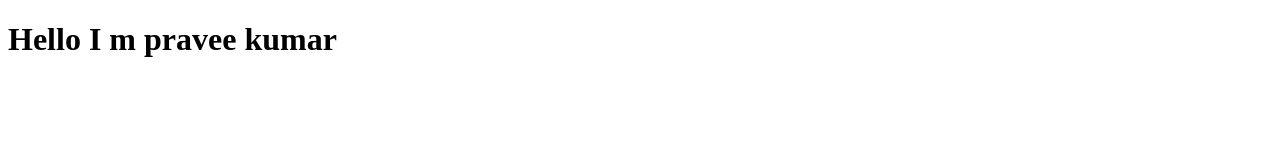
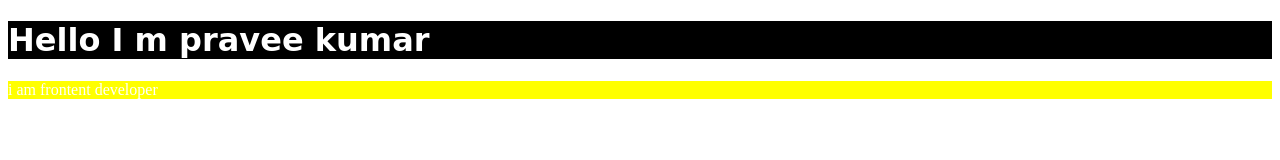
Before and after one commit to Praveen-kumar-developer/localreo2, a plain HTML site: page index.html in a window 1280 px wide. Drawn offline with Linux system fonts and the light colour scheme.

Commit message:
update my skills

```diff
--- a/index.html
+++ b/index.html
@@ -8,5 +8,6 @@
 </head>
 <body>
     <h1>Hello I m pravee kumar</h1>
+    <p>i am frontent developer</p>
 </body>
 </html>
--- a/style.css
+++ b/style.css
@@ -1,5 +1,10 @@
-p{
+h1{
     background-color: black;
     color: white;
     font-family: cursive;
 }
+
+p{
+    background-color: yellow;
+    color: white;
+}
```
Also changed, not shown: 1 other file.
